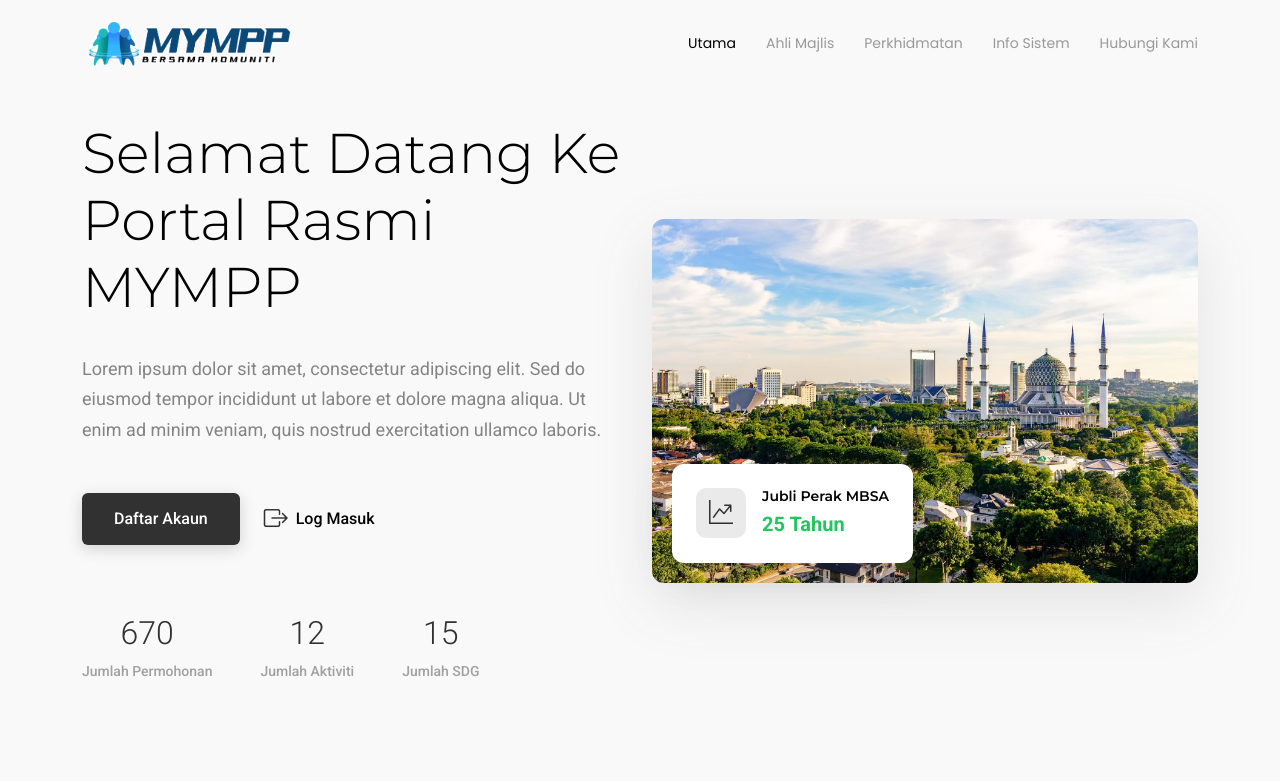
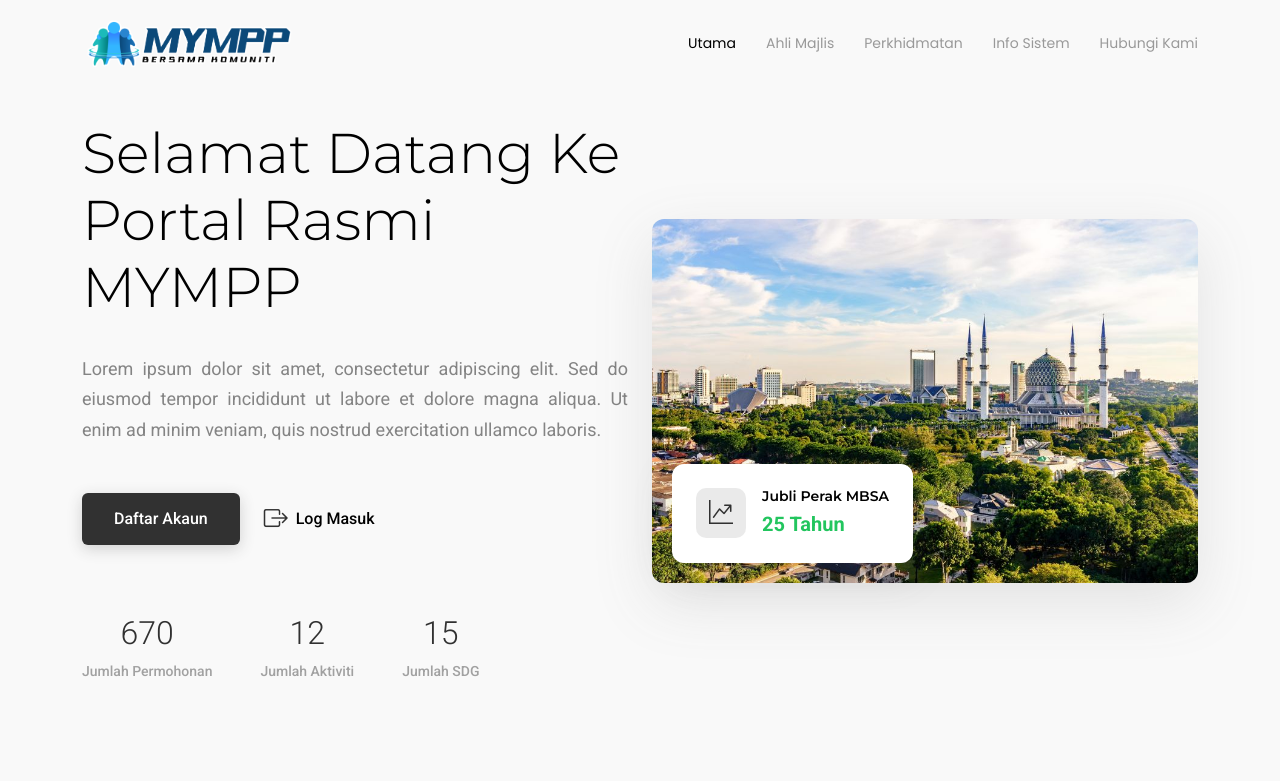
Before and after one commit to aimanzulbahari/MyKomuniti, a PHP site: page / in a window 1280 px wide. Shown: the top 781 px of the page. Run offline with PHP 8.4, Linux system fonts and the light colour scheme.

Commit message:
add changes

```diff
--- a/index.php
+++ b/index.php
@@ -61,7 +61,7 @@ $favicon = 'assets/img/MBSA-Emblem.svg'
                     <div class="col-lg-6">
                         <div class="hero-content">
                             <h1 data-aos="fade-up" data-aos-delay="200"><?php echo ('Selamat Datang Ke Portal Rasmi MYMPP') ?></h1>
-                            <p data-aos="fade-up" data-aos-delay="300">Lorem ipsum dolor sit amet, consectetur adipiscing elit. Sed do
+                            <p data-aos="fade-up" data-aos-delay="300" style="text-align: justify;">Lorem ipsum dolor sit amet, consectetur adipiscing elit. Sed do
                                 eiusmod tempor incididunt ut labore et dolore magna aliqua. Ut enim ad minim veniam, quis nostrud
                                 exercitation ullamco laboris.</p>
                             <div class="hero-cta" data-aos="fade-up" data-aos-delay="400">
```
